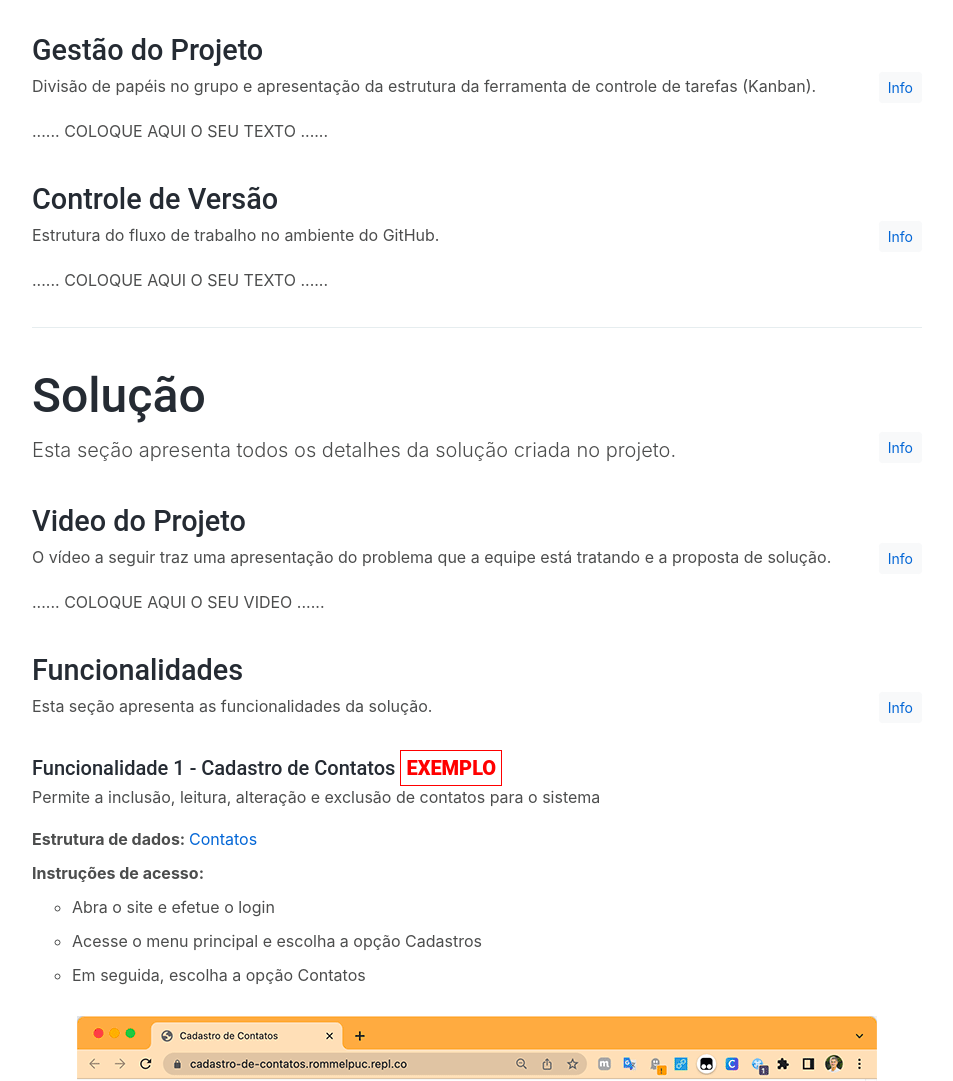
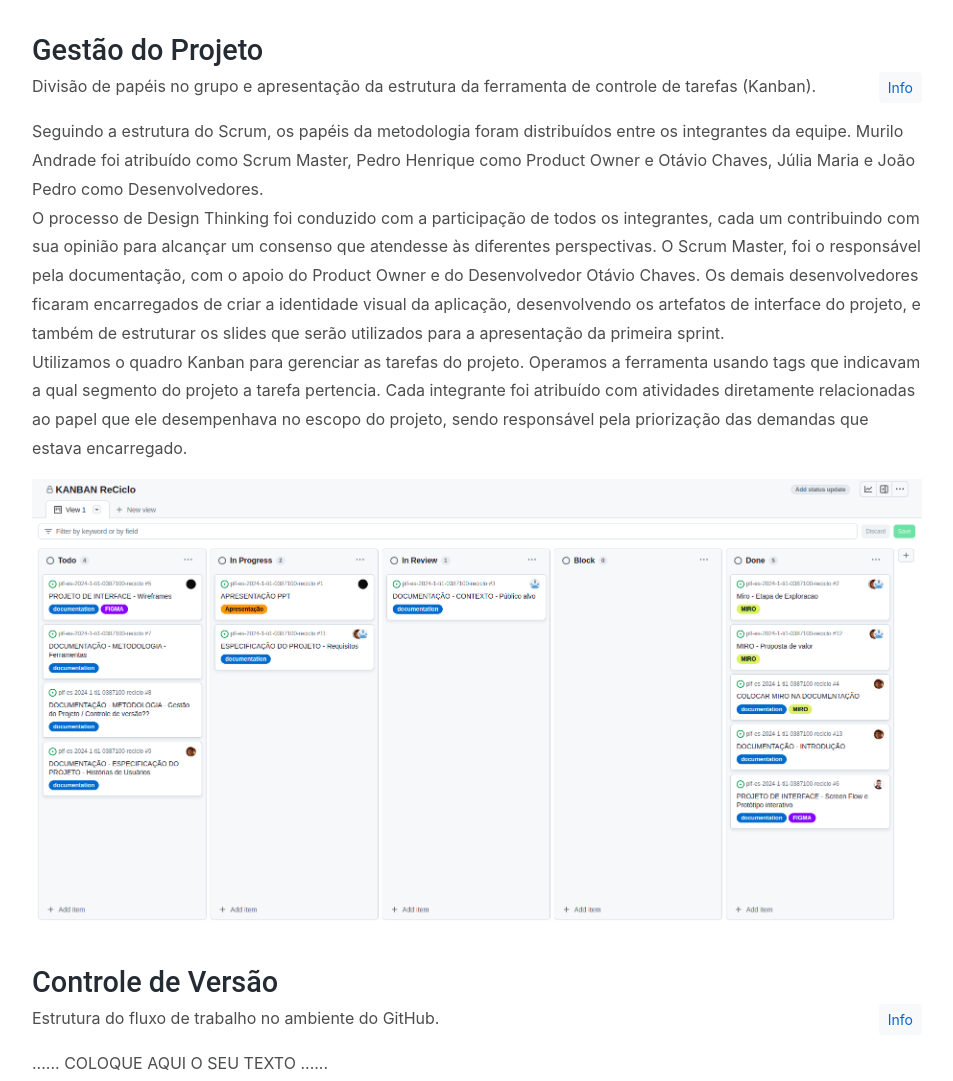
Before and after one commit to ICEI-PUC-Minas-PPLES-TI/plf-es-2024-1-ti1-0387100-reciclo, a plain HTML site: page docs/index.html in a window 1280 px wide. Shown: the part 5429-6510 px from the top of the page, without its empty margins (293-1246 px from the left). Drawn offline with Linux system fonts and the light colour scheme.

Commit message:
Gestão do projeto e imagem do quadro Kanban

```diff
--- a/docs/index.html
+++ b/docs/index.html
@@ -533,7 +533,11 @@
                 <p>Apresente o quadro de gerenciamento do time (Kanban), seu formato e as experiências na utilização
                   dessa ferramenta (GitHub Projects) </p>
               </div>
-              <p>...... COLOQUE AQUI O SEU TEXTO ......</p>
+              <p>Seguindo a estrutura do Scrum, os papéis da metodologia foram distribuídos entre   os integrantes da equipe. Murilo Andrade foi atribuído como Scrum Master, Pedro Henrique como   Product Owner e Otávio Chaves, Júlia Maria e João Pedro como Desenvolvedores.<br>
+              O processo de Design Thinking foi conduzido com a participação de todos os integrantes, cada um contribuindo com sua opinião para alcançar um consenso que atendesse às diferentes perspectivas. O Scrum Master, foi o responsável pela documentação, com o apoio do Product Owner e do Desenvolvedor Otávio Chaves. Os demais desenvolvedores ficaram encarregados de criar a identidade visual da aplicação, desenvolvendo os artefatos de interface do projeto, e também de estruturar os slides que serão utilizados para a apresentação da primeira sprint.<br>
+              Utilizamos o quadro Kanban para gerenciar as tarefas do projeto. Operamos a ferramenta usando tags que indicavam a qual segmento do projeto a tarefa pertencia. Cada integrante foi atribuído com atividades diretamente relacionadas ao papel que ele desempenhava no escopo do projeto, sendo responsável pela priorização das demandas que estava encarregado.
+              </p>
+              <img style="width: 100%;" src="assets/images/quadroKanban.png" alt="Quadro Kanban">
             </section>
 
 
```
Also changed, not shown: docs/assets/images/quadroKanban.png (added).
